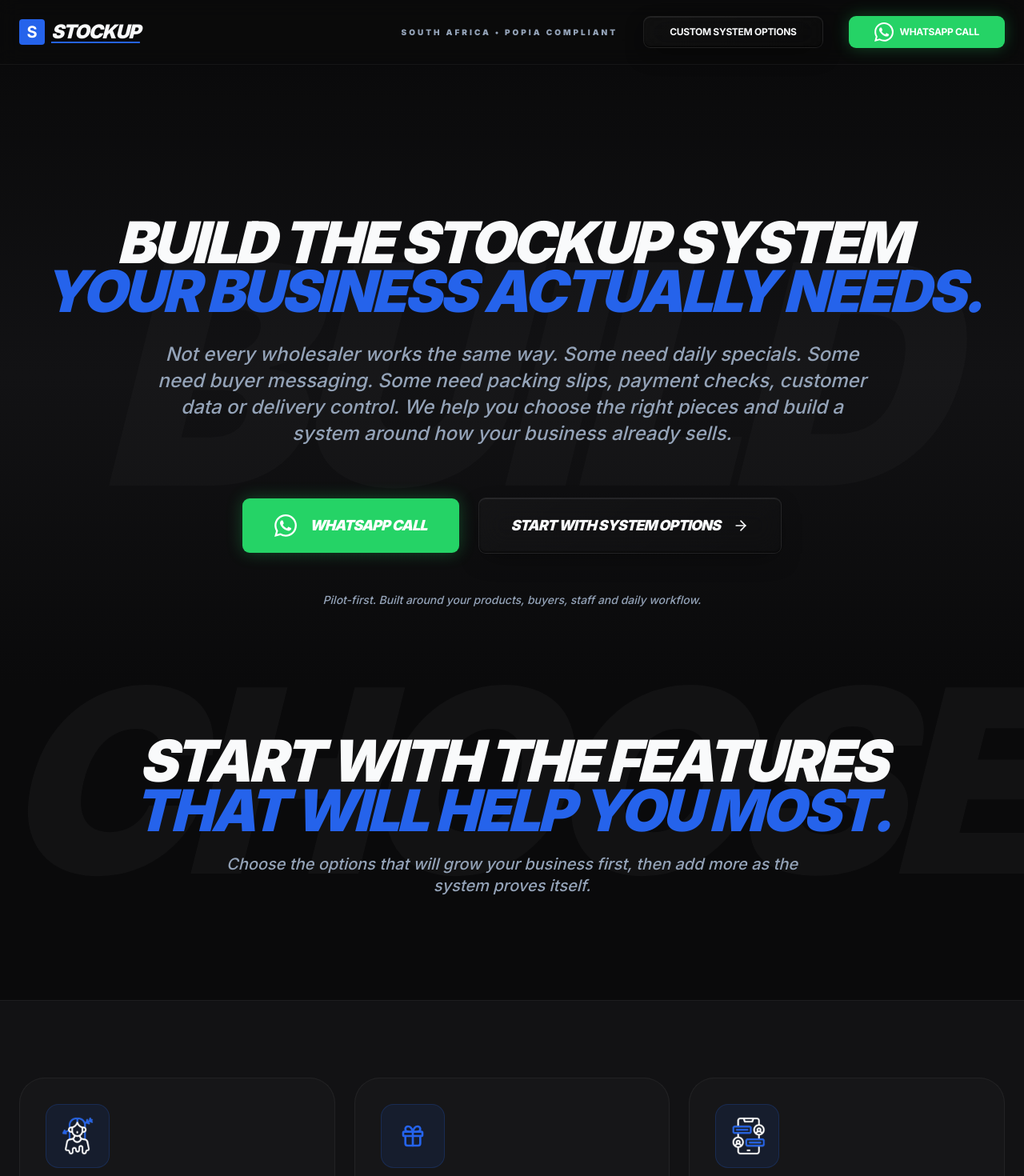
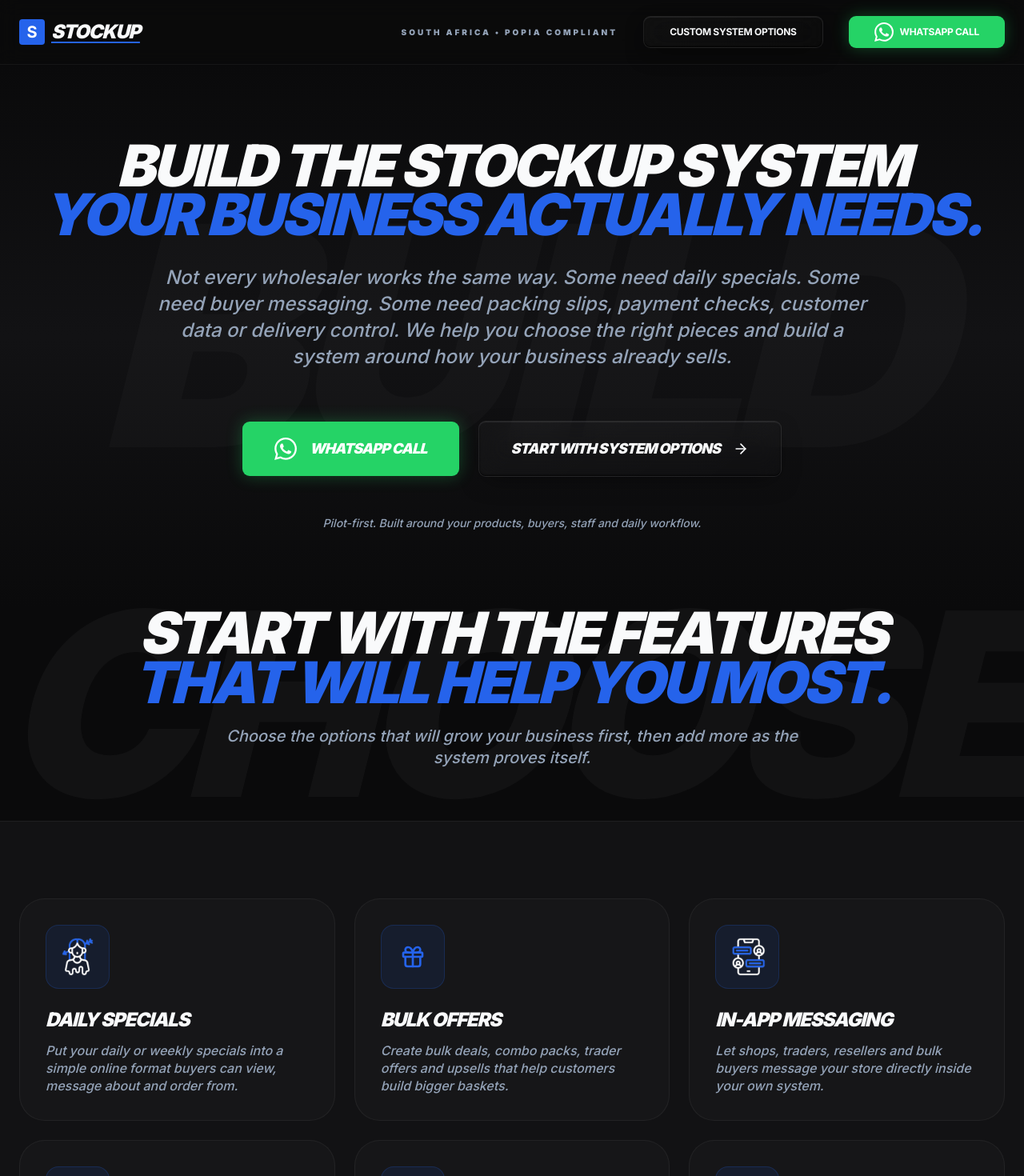
Before and after one commit to TheoDuToit1/Stockup, a React (Vite) app: page /custom-system-options in a window 1280 px wide. Shown: the top 1470 px of the page at 80% size. Built offline with nearby package versions, Linux system fonts and the light colour scheme.

Commit message:
Remove padding above hero and Section 1 headings
- Reduced hero section top padding from pt-48 to pt-24
- Removed Section 1 vertical padding (py-8 md:py-16 to py-0)

```diff
--- a/src/pages/CustomSystemOptions.tsx
+++ b/src/pages/CustomSystemOptions.tsx
@@ -34,7 +34,7 @@
   return (
     <div className="min-h-screen bg-bg text-text">
       {/* Hero Section */}
-      <section className="relative pt-48 pb-24 overflow-hidden">
+      <section className="relative pt-24 pb-24 overflow-hidden">
         <div className="absolute inset-0 bg-gradient-to-b from-bg via-card to-bg z-0" />
         <div
           className="absolute top-1/2 left-1/2 -translate-x-1/2 -translate-y-1/2 text-[calc(30vw)] font-black text-white/[0.02] italic select-none pointer-events-none uppercase tracking-tighter whitespace-nowrap z-0"
@@ -84,7 +84,7 @@
       </section>
 
       {/* Section 1: Choose What You Need First */}
-      <section className="py-8 md:py-16 relative overflow-hidden">
+      <section className="py-0 md:py-0 relative overflow-hidden">
         <div
           className="absolute top-0 left-0 w-full text-center -translate-y-1/4 text-[calc(25vw)] font-black text-white/[0.03] italic select-none pointer-events-none uppercase tracking-tighter whitespace-nowrap z-0"
         >
```
